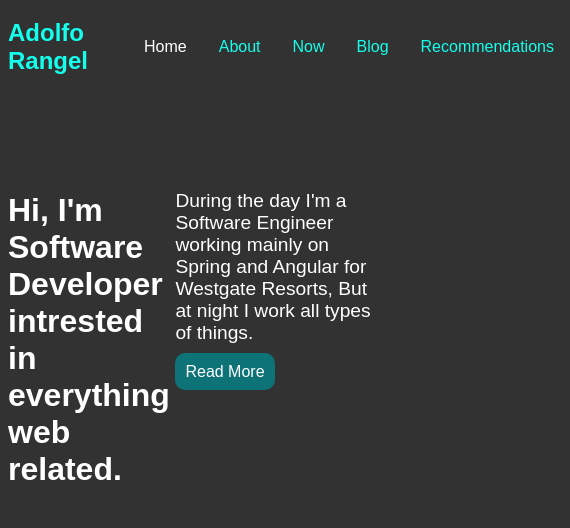
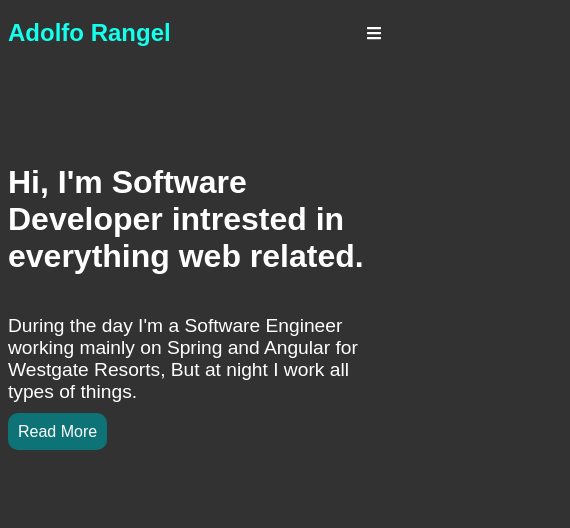
Before and after one commit to adolfoarangel/adolfo-rangel-website, a Gatsby site: page / in a window 390 px wide. Shown: the whole page, 570 px wide, since content can reach past the window. Built offline with nearby package versions, Linux system fonts and the light colour scheme; Gatsby itself is replaced by a stand-in of ours.

Commit message:
Add Menu Icon to Header in mobile

```diff
--- a/gatsby-config.js
+++ b/gatsby-config.js
@@ -7,4 +7,5 @@
 module.exports = {
   /* Your site config here */
   plugins: [`gatsby-plugin-styled-components`],
+  pathPrefix: "/",
 }
--- a/package.json
+++ b/package.json
@@ -7,6 +7,7 @@
   "scripts": {
     "build": "gatsby build",
     "develop": "gatsby develop",
+    "deploy": "gatsby build --prefix-paths && gh-pages -d public",
     "format": "prettier --write \"**/*.{js,jsx,json,md}\"",
     "start": "npm run develop",
     "serve": "gatsby serve",
@@ -18,6 +19,7 @@
     "gatsby-plugin-styled-components": "^3.1.13",
     "react": "^16.11.0",
     "react-dom": "^16.11.0",
+    "react-icons": "^3.8.0",
     "styled-components": "^4.4.1"
   },
   "devDependencies": {
--- a/src/components/nav.js
+++ b/src/components/nav.js
@@ -1,11 +1,14 @@
-import React from "react"
+import React, { useState } from "react"
 import styled from "styled-components"
 import { Link } from "gatsby"
+import { FaBars } from "react-icons/fa"
 
 const NavBar = styled.nav`
   display: flex;
   justify-content: space-between;
   align-items: center;
+  height: 50px;
+  position: relative;
 `
 
 const Header = styled.h3`
@@ -19,9 +22,27 @@ const RoutingLink = styled(Link)`
   text-decoration: none;
 `
 
+const MenuIcon = styled(FaBars)`
+  display: none;
+
+  @media (max-width: 768px) {
+    display: inline;
+  }
+`
+
 const ListLinkUl = styled.ul`
   display: flex;
   list-style-type: none;
+
+  @media (max-width: 768px) {
+    display: ${props => (props.trigger ? "flex" : "none")};
+    position: absolute;
+    top: 50px;
+    flex-direction: column;
+    width: 100%;
+    padding: 0;
+    background-color: #000;
+  }
 `
 
 const ListLinkLi = styled.li`
@@ -37,12 +58,16 @@ const ListLink = props => (
   </ListLinkLi>
 )
 
-export default () => (
+export default () => {
+  const [toggleMenu, setToggleMenu] = useState(false)
+
+  return (
     <NavBar>
       <RoutingLink to="/">
         <Header>Adolfo Rangel</Header>
       </RoutingLink>
-    <ListLinkUl>
+      <MenuIcon onClick={() => setToggleMenu(!toggleMenu)} />
+      <ListLinkUl trigger={toggleMenu}>
         <ListLink to="/">Home</ListLink>
         <ListLink to="/about/">About</ListLink>
         <ListLink to="/now/">Now</ListLink>
@@ -51,3 +76,4 @@ export default () => (
       </ListLinkUl>
     </NavBar>
   )
+}
--- a/src/pages/index.js
+++ b/src/pages/index.js
@@ -10,6 +10,10 @@ const Hero = styled.div`
   align-content: center;
   justify-content: center;
   padding: 10vh 0vh;
+
+  @media (max-width: 768px) {
+    flex-wrap: wrap;
+  }
 `
 
 const Paragraph = styled.p`
```
Also changed, not shown: 1 other file. Lines whose indentation alone changed are shown as unchanged.
